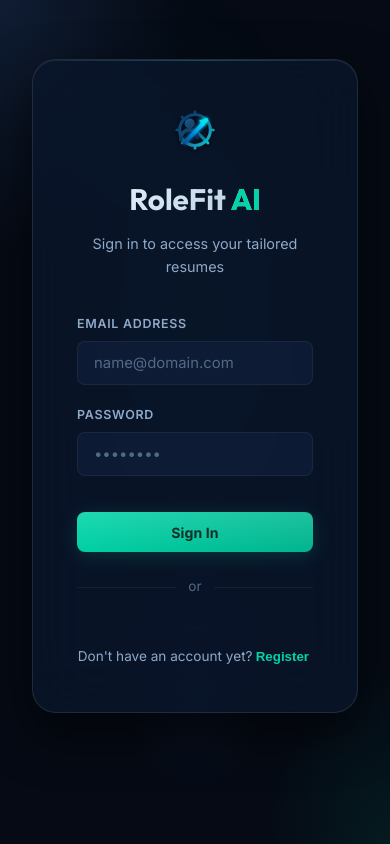
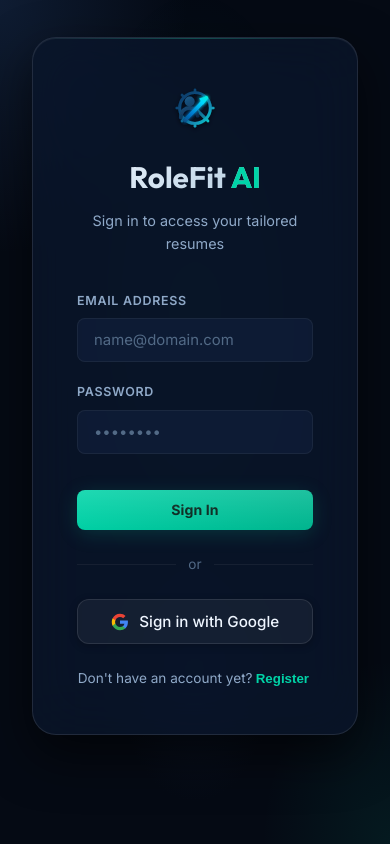
Before and after one commit to Akshay-Balachandran/rolefit-ai, a React (Vite) app in the folder frontend/: page / in a window 390 px wide. Built offline with nearby package versions, Linux system fonts and the light colour scheme.

Commit message:
Fix mobile header alignment and custom Google sign-in button

```diff
--- a/frontend/src/App.jsx
+++ b/frontend/src/App.jsx
@@ -410,6 +410,7 @@ function App() {
           window.google.accounts.id.renderButton(btnEl, {
             theme: 'outline',
             size: 'large',
+            text: 'signin_with',
             width: Math.max(computedWidth, 240),
             shape: 'rectangular',
           });
@@ -845,8 +846,17 @@ function App() {
             <div style={{ flex: 1, height: '1px', background: 'var(--border-color)' }}></div>
           </div>
 
-          <div style={{ display: 'flex', justifyContent: 'center', marginBottom: '1.25rem' }}>
-            <div id="google-signin-btn" style={{ width: '100%' }}></div>
+          <div className="google-btn-wrapper">
+            <button type="button" className="btn-google-custom">
+              <svg width="18" height="18" viewBox="0 0 24 24" style={{ flexShrink: 0 }}>
+                <path fill="#4285F4" d="M22.56 12.25c0-.78-.07-1.53-.2-2.25H12v4.26h5.92c-.26 1.37-1.04 2.53-2.21 3.31v2.77h3.57c2.08-1.92 3.28-4.74 3.28-8.09z"/>
+                <path fill="#34A853" d="M12 23c2.97 0 5.46-.98 7.28-2.66l-3.57-2.77c-.98.66-2.23 1.06-3.71 1.06-2.86 0-5.29-1.93-6.16-4.53H2.18v2.84C3.99 20.53 7.7 23 12 23z"/>
+                <path fill="#FBBC05" d="M5.84 14.09c-.22-.66-.35-1.36-.35-2.09s.13-1.43.35-2.09V7.06H2.18C1.43 8.55 1 10.22 1 12s.43 3.45 1.18 4.94l2.85-2.22.81-.63z"/>
+                <path fill="#EA4335" d="M12 5.38c1.62 0 3.06.56 4.21 1.64l3.15-3.15C17.45 2.09 14.97 1 12 1 7.7 1 3.99 3.47 2.18 7.06l3.66 2.84c.87-2.6 3.3-4.52 6.16-4.52z"/>
+              </svg>
+              <span>Sign in with Google</span>
+            </button>
+            <div id="google-signin-btn" className="google-signin-overlay"></div>
           </div>
 
           <p className="auth-toggle-text">
@@ -886,9 +896,10 @@ function App() {
 
           <div className="user-nav">
             <div className="user-info">
-              Logged in as: <span className="user-name">{user?.name}</span>
+              <span className="user-info-label">Logged in as: </span>
+              <span className="user-name">{user?.name}</span>
             </div>
-            <button onClick={handleLogout} className="btn btn-secondary" style={{ width: 'auto', padding: '0.5rem 1rem' }}>
+            <button onClick={handleLogout} className="btn btn-secondary header-logout-btn">
               Log Out
             </button>
           </div>
--- a/frontend/src/index.css
+++ b/frontend/src/index.css
@@ -899,19 +899,102 @@ textarea.form-control { resize: vertical; min-height: 120px; line-height: 1.55;
 }
 
 /* ======================================================
-   GOOGLE SIGN-IN RESPONSIVE BUTTON
+   GOOGLE SIGN-IN CUSTOM OVERLAY BUTTON
    ====================================================== */
-#google-signin-btn {
+.google-btn-wrapper {
+  position: relative;
   width: 100%;
-  display: flex !important;
-  justify-content: center !important;
-  align-items: center !important;
-  overflow: hidden;
-  border-radius: var(--radius-sm);
+  margin-bottom: 1.25rem;
 }
 
-#google-signin-btn > div,
-#google-signin-btn iframe {
-  max-width: 100% !important;
-  border-radius: var(--radius-sm) !important;
+.btn-google-custom {
+  width: 100%;
+  display: flex;
+  align-items: center;
+  justify-content: center;
+  gap: 0.65rem;
+  padding: 0.75rem 1rem;
+  background: rgba(255, 255, 255, 0.05);
+  border: 1px solid var(--border-soft);
+  border-radius: var(--radius-md);
+  color: var(--text-primary);
+  font-family: var(--font-sans);
+  font-weight: 500;
+  font-size: 0.95rem;
+  transition: all 0.2s ease;
+  box-shadow: 0 2px 8px rgba(0, 0, 0, 0.2);
 }
+
+.btn-google-custom:hover {
+  background: rgba(255, 255, 255, 0.09);
+  border-color: rgba(255, 255, 255, 0.2);
+}
+
+.google-signin-overlay {
+  position: absolute;
+  top: 0;
+  left: 0;
+  width: 100%;
+  height: 100%;
+  opacity: 0.001;
+  overflow: hidden;
+  border-radius: var(--radius-md);
+  z-index: 5;
+}
+
+.google-signin-overlay iframe {
+  width: 100% !important;
+  height: 100% !important;
+  transform: scale(2);
+  cursor: pointer;
+}
+
+.header-logout-btn {
+  width: auto;
+  padding: 0.5rem 1rem;
+  flex-shrink: 0;
+}
+
+/* ======================================================
+   RESPONSIVE HEADER FOR MOBILE (Fix Overlapping)
+   ====================================================== */
+@media (max-width: 640px) {
+  .app-header {
+    padding: 0.65rem 0.85rem;
+    gap: 0.5rem;
+  }
+
+  .logo-container {
+    gap: 0.4rem;
+    flex-shrink: 0;
+  }
+
+  .logo-text {
+    font-size: 1.1rem;
+  }
+
+  .user-nav {
+    gap: 0.5rem;
+    flex-shrink: 1;
+    min-width: 0;
+    justify-content: flex-end;
+  }
+
+  .user-info {
+    font-size: 0.78rem;
+    white-space: nowrap;
+    overflow: hidden;
+    text-overflow: ellipsis;
+    max-width: 110px;
+    text-align: right;
+  }
+
+  .user-info-label {
+    display: none;
+  }
+
+  .header-logout-btn {
+    padding: 0.38rem 0.65rem;
+    font-size: 0.78rem;
+  }
+}
```
